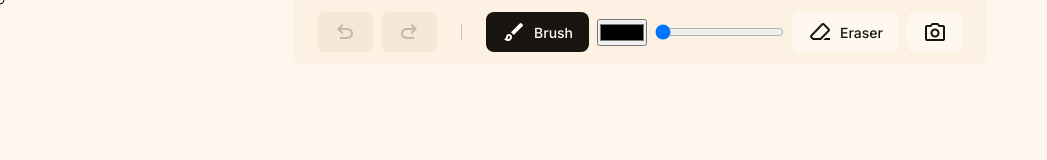
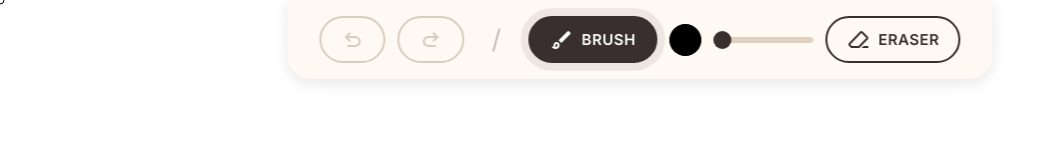
Before and after one commit to trandangduat/math-board, a website built with Vite: page index.html in a window 1280 px wide. Shown: the whole page, without its empty margins (0-1047 px from the left). Built offline with nearby package versions, Linux system fonts and the light colour scheme; files whose address does not match are found by name; a web font is replaced by a local one.

Commit message:
Huge UI update (Control bar, button, input type range and color, background)

```diff
--- a/index.html
+++ b/index.html
@@ -36,9 +36,6 @@
                 <input type="range" id="eraser-size" min="4" max="80" value="4" step="1">
             </div>
         </div>
-        <button id="capture" class="btn">
-            <span class="material-symbols-outlined"> photo_camera </span>
-        </button>
     </div>
 
     <script type="module" src="./src/index.js"></script>
--- a/src/index.js
+++ b/src/index.js
@@ -337,7 +337,7 @@ async function finishDrawing (e) {
                     controlGroup.style.display = "none";
                 } else {
                     btn.classList.remove("active");
-                    controlGroup.style.display = "block";
+                    controlGroup.style.display = "flex";
                 }
             });
             button.classList.add("active");
@@ -351,8 +351,6 @@ async function finishDrawing (e) {
         });
     });
 
-    document.getElementById("capture").addEventListener("click", capture);
-
     draw();
 
 })()
--- a/src/style.css
+++ b/src/style.css
@@ -14,11 +14,11 @@ html, body{
 
 body {
     background-image: url('../SVG/graph-paper.svg');
-    background-color: #fff7ed;
+    background-blend-mode: overlay;
     overflow: hidden;
     font-family: "Inter", sans-serif;
     font-optical-sizing: auto;
-    color: #181410;
+    color: #2c2420;
 }
 
 canvas {
@@ -30,39 +30,46 @@ canvas {
 }
 
 button {
-    --primary-color: hsl(33, 100%, 97%);
-    --text-color: hsl(30, 20%, 8%);
-    --hover-color: hsl(35, 61%, 95%);
-    --active-color: hsl(35, 39%, 90%);
-    --disabled-color: hsl(35, 61%, 90%);
+    --text-color: #3a2f2f;
+    --hover-bgcolor: hsla(35, 100%, 91%, 0.7);
+    --active-bgcolor: hsl(35, 100%, 86%);
     outline: 0;
-    border: 0;
-    padding: 0.5rem 1rem;
-    border-radius: .5rem;
-    font-size: 14px;
-    background-color: var(--primary-color);
+    border: 2px solid var(--text-color);
+    padding: 0.6rem 1.2rem;
+    border-radius: 2rem;
+    font-size: 15px;
+    background-color: transparent;
     font-family: "Inter", sans-serif;
-    font-weight: 500;
+    font-weight: 600;
     color: var(--text-color);
     display: flex;
     align-items: center;
     justify-content: center;
     gap: .5rem;
+    transition: all 0.3s ease;
+    text-transform: uppercase;
+    letter-spacing: 0.5px;
 }
 
 button:hover {
     cursor: pointer;
-    background-color: var(--hover-color);
+    background-color: var(--hover-bgcolor);
+    transform: translateY(-2px);
+    box-shadow: 0 4px 6px rgba(0, 0, 0, 0.1);
 }
 
 button:active {
-    background-color: var(--active-color);
+    background-color: var(--active-bgcolor);
+    transform: translateY(0);
+    box-shadow: 0 2px 4px rgba(0, 0, 0, 0.1);
 }
 
 button:disabled {
-    background-color: var(--disabled-color);
+    background: transparent !important;
     color: #c4b9a8;
     cursor: not-allowed;
+    border-color: #c4b9a8;
+    opacity: 0.7;
 }
 
 #control-panel {
@@ -71,22 +78,42 @@ button:disabled {
     top: 0;
     left: 50%;
     min-width: max-content;
-    padding: .75rem 1.5rem;
+    padding: 1rem 2rem;
     transform: translate(-50%, 0);
-    background-color: rgba(250, 235, 215, 0.5);
+    background-color: rgba(255, 248, 240, 0.8);
     z-index: 99999;
     display: flex;
     flex-direction: row;
     align-items: center;
     justify-content: center;
-    gap: .5rem;
-    border-radius: 0 0 .5rem .5rem;
-    backdrop-filter: blur(5px);
+    gap: .75rem;
+    border-radius: 0 0 1.5rem 1.5rem;
+    backdrop-filter: blur(10px);
+    box-shadow: 0 4px 15px rgba(0, 0, 0, 0.1);
+    transition: all 0.3s ease;
+}
+
+#control-panel:hover {
+    padding: 1.2rem 2.2rem;
+    background-color: rgba(255, 248, 240, 0.9);
 }
 
 #control-panel .btn.active {
     background-color: var(--text-color);
     color: white;
+    animation: pulse 1.5s infinite;
+}
+
+@keyframes pulse {
+    0% {
+        box-shadow: 0 0 0 0 rgba(58, 47, 47, 0.4);
+    }
+    70% {
+        box-shadow: 0 0 0 10px rgba(58, 47, 47, 0);
+    }
+    100% {
+        box-shadow: 0 0 0 0 rgba(58, 47, 47, 0);
+    }
 }
 
 #control-panel .group,
@@ -95,12 +122,84 @@ button:disabled {
     flex-direction: row;
     align-items: center;
     justify-content: center;
-    gap: .5rem;
+    gap: .75rem;
 }
 
 #control-panel .separator {
-    height: 1rem;
-    width: 1px;
-    background-color: rgba(24, 20, 16, 0.2);
-    margin: 0 1rem;
+    height: 1.5rem;
+    width: 2px;
+    background-color: rgba(58, 47, 47, 0.3);
+    margin: 0 1.2rem;
+    transform: rotate(15deg);
 }
+
+/* Custom styles for input[type="color"] */
+input[type="color"] {
+    -webkit-appearance: none;
+    border: none;
+    width: 32px;
+    height: 32px;
+    border-radius: 50%;
+    overflow: hidden;
+    cursor: pointer;
+    transition: transform 0.3s ease;
+}
+
+input[type="color"]::-webkit-color-swatch-wrapper {
+    padding: 0;
+}
+
+input[type="color"]::-webkit-color-swatch {
+    border: none;
+    border-radius: 50%;
+    box-shadow: 0 0 0 2px #3a2f2f;
+}
+
+input[type="color"]:hover {
+    transform: scale(1.1);
+}
+
+/* Custom styles for input[type="range"] */
+input[type="range"] {
+    -webkit-appearance: none;
+    width: 100px;
+    height: 6px;
+    background: #e0d0c0;
+    outline: none;
+    border-radius: 3px;
+    transition: background 0.3s ease;
+}
+
+input[type="range"]::-webkit-slider-thumb {
+    -webkit-appearance: none;
+    appearance: none;
+    width: 18px;
+    height: 18px;
+    background: #3a2f2f;
+    cursor: pointer;
+    border-radius: 50%;
+    transition: all 0.3s ease;
+}
+
+input[type="range"]::-moz-range-thumb {
+    width: 18px;
+    height: 18px;
+    background: #3a2f2f;
+    cursor: pointer;
+    border-radius: 50%;
+    transition: all 0.3s ease;
+}
+
+input[type="range"]:hover {
+    background: #d0c0b0;
+}
+
+input[type="range"]::-webkit-slider-thumb:hover {
+    transform: scale(1.2);
+    box-shadow: 0 0 10px rgba(58, 47, 47, 0.3);
+}
+
+input[type="range"]::-moz-range-thumb:hover {
+    transform: scale(1.2);
+    box-shadow: 0 0 10px rgba(58, 47, 47, 0.3);
+}
```
Also changed, not shown: public/SVG/graph-paper.svg.
